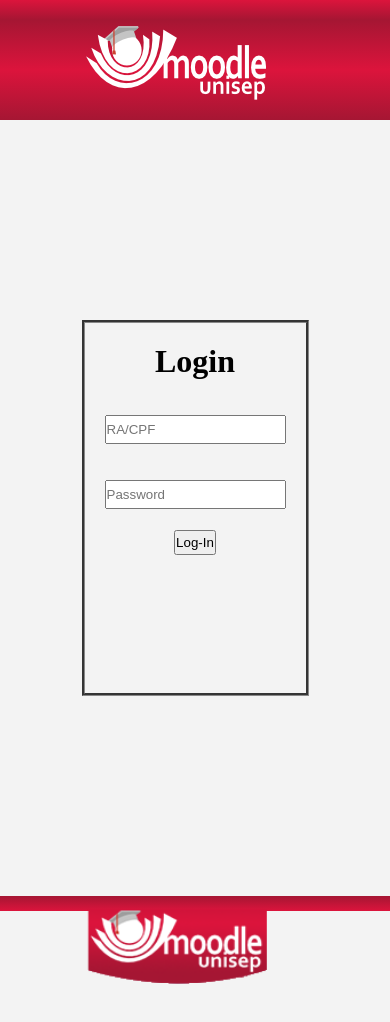
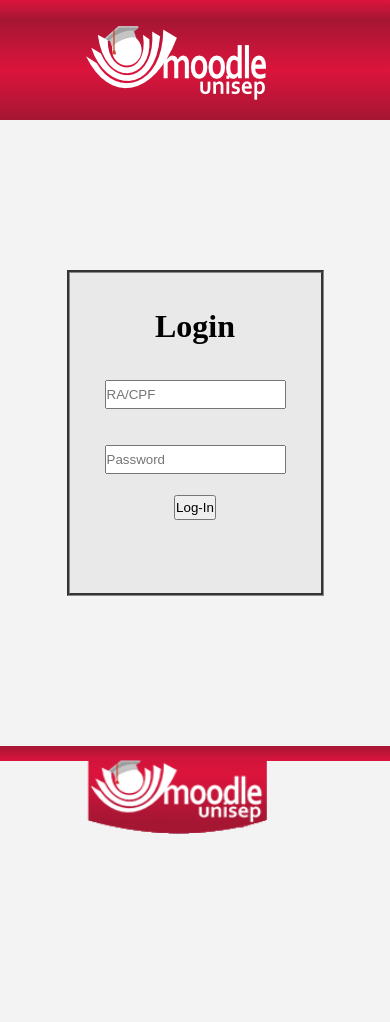
Before and after one commit to BrunoBoligon/trabalho-primeiro, an Angular app: page / in a window 390 px wide. Shown: the top 1022 px of the page. After the commit the page ends 881 px from the top, so only its background shows below. Built offline with nearby package versions, Linux system fonts and the light colour scheme.

Commit message:
Added to Routing
Tinha esquecido de anexar as novas paginas no routing.module

```diff
--- a/src/app/app-routing.module.ts
+++ b/src/app/app-routing.module.ts
@@ -2,12 +2,16 @@ import { NgModule } from '@angular/core';
 import { Routes, RouterModule } from '@angular/router';
 import { HomeComponent } from './home/home.component';
 import { LoginComponent } from './login/login.component';
+import { DocumentsComponent } from './documents/documents.component';
+import { AtividadesComponent } from './atividades/atividades.component';
 
 
 const routes: Routes = [
 
   {path: 'home', component: HomeComponent},
-  {path: '', component: LoginComponent}
+  {path: '', component: LoginComponent},
+  {path: 'documents', component: DocumentsComponent},
+  {path: 'atividades', component: AtividadesComponent}
 
 ];
 
@@ -16,4 +20,9 @@ const routes: Routes = [
   exports: [RouterModule]
 })
 export class AppRoutingModule { }
-export const routingComponents = [HomeComponent, LoginComponent]
+
+export const routingComponents = [HomeComponent,
+  LoginComponent,
+  DocumentsComponent,
+  AtividadesComponent,
+  DocumentsComponent]
--- a/src/app/app.component.html
+++ b/src/app/app.component.html
@@ -2,14 +2,14 @@
 <header style="height: 50px; width: 100%;" id="grad">
         <img id="topImage" src="assets/img/LogoMoodleCabecalho.png">
 </header>
-<header style="height: 50px; width: 100%; margin-bottom: 200px;" id="grad2" s>
+<header style="height: 50px; width: 100%; margin-bottom: 150px;" id="grad2" s>
 </header>
 
 
 <router-outlet></router-outlet>
 
 
-<footer id="footer" style="margin-top: 200px;">
+<footer id="footer" style="margin-top: 150px;">
     <div style="height: 15px; background-image: linear-gradient(to top,#dc143c, #a51633);"></div>
     <div style="height: 120px;">
             <img id="bottomImage" src="assets/img/LogoMoodleRodape.png" width="183" height="80" alt="LogoMoodleRodapé">
--- a/src/app/app.module.ts
+++ b/src/app/app.module.ts
@@ -3,15 +3,11 @@ import { NgModule } from '@angular/core';
 
 import { AppRoutingModule, routingComponents } from './app-routing.module';
 import { AppComponent } from './app.component';
-import { DocumentsComponent } from './documents/documents.component';
-import { AtividadesComponent } from './atividades/atividades.component';
 
 @NgModule({
   declarations: [
     AppComponent,
-    routingComponents,
-    DocumentsComponent,
-    AtividadesComponent
+    routingComponents
   ],
   imports: [
     BrowserModule,
--- a/src/app/login/login.component.css
+++ b/src/app/login/login.component.css
@@ -12,12 +12,12 @@
     display: inline-block;
     border-style: groove;
     border-color: rgb(136, 136, 136);
-    padding: 20px;
+    padding: 35px;
+    background-color: rgb(233, 233, 233);
 }
 
 @media only screen and (max-width: 600px) {
     #divP{
         height: 250px;
-        padding-bottom: 100px;
     }
 }
```
